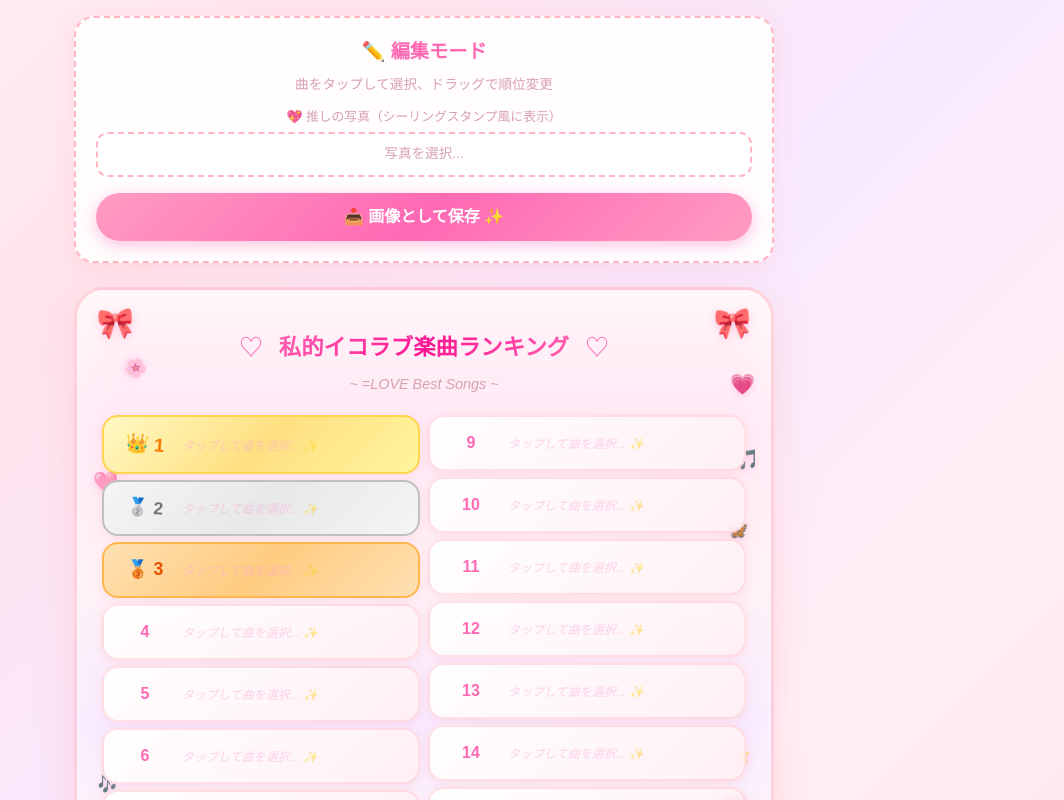
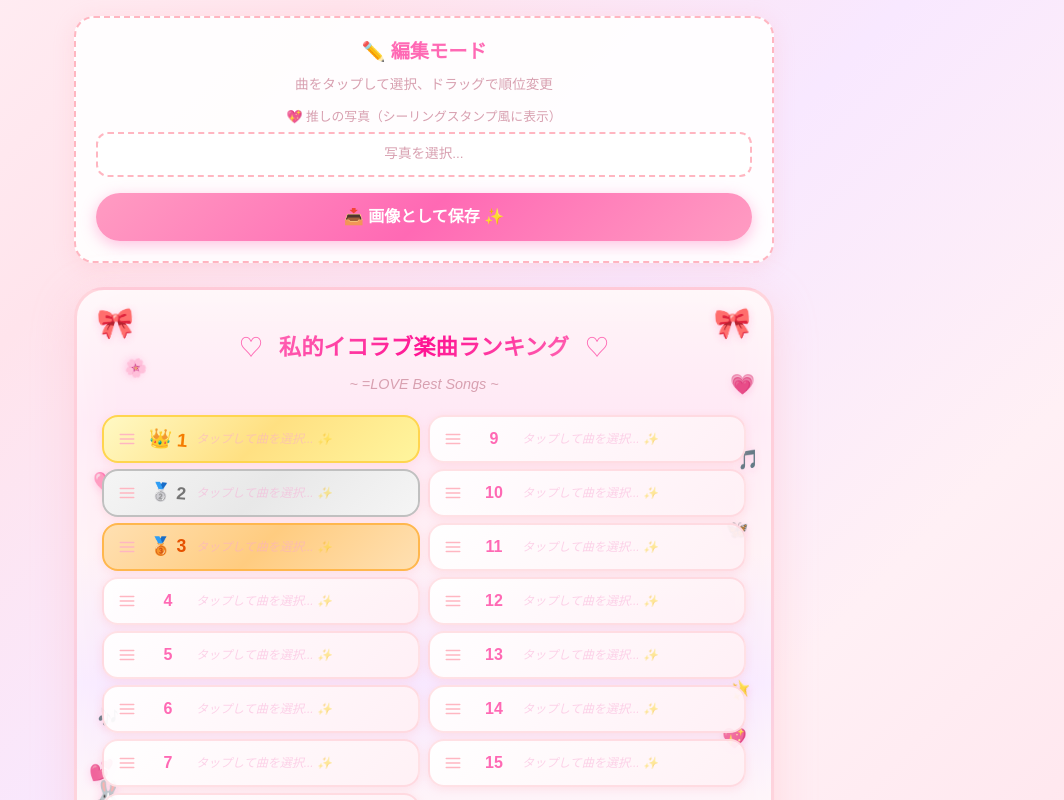
Before and after one commit to a3681299-png/icolove-ranking, a Next.js app: page / in a window 1280 px wide. Shown: the top 800 px of the page, without its empty margins (216-1280 px from the left). Built offline with nearby package versions, Linux system fonts and the light colour scheme; a web font is replaced by a local one.

Commit message:
ドラッグハンドルの実装と、ジャケ写表示機能の削除

```diff
--- a/src/app/globals.css
+++ b/src/app/globals.css
@@ -173,20 +173,16 @@
 .rank-item {
   display: flex;
   align-items: center;
-  gap: 12px;
+  gap: 8px;
   background: linear-gradient(135deg, rgba(255, 255, 255, 0.95) 0%, rgba(255, 240, 245, 0.95) 100%);
-  padding: 14px 16px;
+  padding: 12px 10px;
   border-radius: 16px;
   border: 2px solid rgba(255, 182, 193, 0.4);
   box-shadow: 0 2px 10px rgba(255, 182, 193, 0.2);
-  cursor: grab;
   user-select: none;
   touch-action: none;
 }
 
-.rank-item:active {
-  cursor: grabbing;
-}
 
 .rank-item.dragging {
   box-shadow: 0 10px 30px rgba(255, 105, 180, 0.4);
@@ -210,11 +206,32 @@
   border-color: #ffb74d;
 }
 
+/* ドラッグハンドル */
+.drag-handle {
+  display: flex;
+  align-items: center;
+  justify-content: center;
+  padding: 4px;
+  cursor: grab;
+  color: var(--pink-300);
+  transition: all 0.2s ease;
+  border-radius: 6px;
+}
+
+.drag-handle:hover {
+  background-color: rgba(255, 182, 193, 0.2);
+  color: var(--pink-500);
+}
+
+.drag-handle:active {
+  cursor: grabbing;
+}
+
 .rank-number {
   font-size: 1rem;
   font-weight: 700;
   color: var(--pink-500);
-  min-width: 50px;
+  min-width: 40px;
   text-align: center;
 }
 
@@ -263,3 +280,16 @@
     height: 28px;
   }
 }
+
+.rank-item {
+  height: 48px;
+  min-height: 48px;
+  max-height: 48px;
+  overflow: hidden;
+}
+
+  .rank-item .song-title {
+  overflow: hidden;
+  text-overflow: ellipsis;
+  white-space: nowrap;
+}
--- a/src/app/page.tsx
+++ b/src/app/page.tsx
@@ -201,6 +201,8 @@
   const rightColumn = ranking.slice(8, 15);
 
   // ランキング列のレンダリング
+
+  // ランキング列のレンダリング
   const renderColumn = (items: RankingItem[]) => (
     <div
       style={{ display: "flex", flexDirection: "column", gap: "6px", flex: 1 }}
@@ -251,6 +253,7 @@
           gap: "8px",
           position: "relative",
           zIndex: 10,
+          alignItems: "start",
         }}
       >
         {renderColumn(leftColumn)}
--- a/src/components/SortableRankItem.tsx
+++ b/src/components/SortableRankItem.tsx
@@ -3,8 +3,7 @@
 import { useSortable } from "@dnd-kit/sortable";
 import { CSS } from "@dnd-kit/utilities";
 import { motion } from "framer-motion";
-import { Song, getCoverUrl } from "@/data/songs";
-import Image from "next/image";
+import { Song } from "@/data/songs";
 
 interface RankingItem {
   id: string;
@@ -77,14 +76,10 @@
     return "";
   };
 
-  // TOP3かつ曲が選択されている場合のみジャケット表示
-  const showCover = item.rank <= 3 && item.song;
-  const coverUrl = item.song ? getCoverUrl(item.song) : undefined;
 
   return (
     <motion.div
       ref={setNodeRef}
-      style={style}
       initial={{ opacity: 0, x: -30, scale: 0.8 }}
       animate={{
         opacity: isDragging ? 0.9 : 1,
@@ -102,18 +97,41 @@
         opacity: { duration: 0.2 },
       }}
       className={`rank-item ${getRankClass(item.rank)} ${isDragging ? "dragging" : ""}`}
-      {...attributes}
-      {...listeners}
+      style={{
+        ...style,
+        height: "48px",
+        minHeight: "48px",
+        maxHeight: "48px",
+        overflow: "hidden",
+      }}
     >
+      {/* ドラッグハンドル */}
+      <div className="drag-handle flex-shrink-0" {...attributes} {...listeners}>
+        <svg
+          viewBox="0 0 24 24"
+          width="18"
+          height="18"
+          stroke="currentColor"
+          strokeWidth="2"
+          fill="none"
+          strokeLinecap="round"
+          strokeLinejoin="round"
+        >
+          <line x1="3" y1="12" x2="21" y2="12"></line>
+          <line x1="3" y1="6" x2="21" y2="6"></line>
+          <line x1="3" y1="18" x2="21" y2="18"></line>
+        </svg>
+      </div>
+
       {/* 順位 - ぷるぷるアニメーション */}
       <motion.div
-        className="rank-number"
+        className="rank-number flex-shrink-0"
         animate={
           item.rank <= 3
             ? {
-                scale: [1, 1.1, 1],
-                rotate: [0, -5, 5, 0],
-              }
+              scale: [1, 1.1, 1],
+              rotate: [0, -5, 5, 0],
+            }
             : {}
         }
         transition={{
@@ -126,55 +144,28 @@
         {getRankDisplay(item.rank)}
       </motion.div>
 
-      {/* ジャケット画像（TOP3のみ） */}
-      {showCover && coverUrl && (
-        <motion.div
-          className="cover-image"
-          initial={{ opacity: 0, scale: 0.5 }}
-          animate={{ opacity: 1, scale: 1 }}
-          transition={{ type: "spring", stiffness: 300, damping: 20 }}
-          style={{
-            width: 40,
-            height: 40,
-            borderRadius: 6,
-            overflow: "hidden",
-            flexShrink: 0,
-            boxShadow: "0 2px 8px rgba(255, 105, 180, 0.3)",
-            border: "2px solid rgba(255, 182, 193, 0.5)",
-          }}
-        >
-          <Image
-            src={coverUrl}
-            alt={item.song?.singleTitle || "ジャケット"}
-            width={40}
-            height={40}
-            style={{ objectFit: "cover", width: "100%", height: "100%" }}
-            unoptimized
-          />
-        </motion.div>
-      )}
 
       {/* 曲名 */}
       <motion.div
-        className="song-title flex-1 min-w-0 cursor-pointer"
+        className="song-title flex-1 min-w-0"
+        style={{ display: "flex", alignItems: "center", minWidth: 0, flex: "1 1 auto", overflow: "hidden", whiteSpace: "nowrap"}}
         onClick={(e) => {
           e.stopPropagation();
           onSelect();
         }}
         whileHover={{ x: 3 }}
         whileTap={{ scale: 0.98 }}
-        style={{ overflow: "hidden" }}
       >
         {item.song ? (
-          <motion.div
-            style={{ overflow: "hidden", textOverflow: "ellipsis", whiteSpace: "nowrap" }}
-            initial={{ opacity: 0 }}
-            animate={{ opacity: 1 }}
-            transition={{ duration: 0.3 }}
-          >
-            <span style={{ fontSize: "0.85rem", color: "#374151", fontWeight: 500 }}>{item.song.title}</span>
+          <div className="flex-1 min-w-0 flex items-center overflow-hidden">
+            <span
+              className="truncate"
+              style={{ fontSize: "0.85rem", color: "#374151", fontWeight: 500, overflow: "hidden", textOverflow: "ellipsis", whiteSpace: "nowrap" }}
+            >
+              {item.song.title}
+            </span>
             <motion.span
-              style={{ fontSize: "0.65rem", color: "#f9a8d4", marginLeft: "4px" }}
+              style={{ fontSize: "0.65rem", color: "#f9a8d4", marginLeft: "4px", flexShrink: 0 }}
               animate={{ opacity: [0.5, 1, 0.5] }}
               transition={{ duration: 2, repeat: Infinity }}
             >
@@ -182,10 +173,10 @@
                 ? "Album"
                 : `${item.song.singleNumber}th`}
             </motion.span>
-          </motion.div>
+          </div>
         ) : (
           <motion.span
-            style={{ fontSize: "0.75rem", color: "#f9a8d4", fontStyle: "italic", whiteSpace: "nowrap" }}
+            style={{ fontSize: "0.75rem", color: "#f9a8d4", fontStyle: "italic", whiteSpace: "nowrap", overflow: "hidden", textOverflow: "ellipsis" }}
             animate={{ opacity: [0.4, 0.8, 0.4] }}
             transition={{ duration: 2, repeat: Infinity }}
           >
@@ -201,7 +192,7 @@
             e.stopPropagation();
             onClear();
           }}
-          className="text-pink-300 hover:text-pink-500 transition-colors p-1"
+          className="text-pink-300 hover:text-pink-500 transition-colors p-1 flex-shrink-0"
           aria-label="クリア"
           whileHover={{
             scale: 1.3,
```
Also changed, not shown: 1 other file (tests, documents, lock files or other folders).
